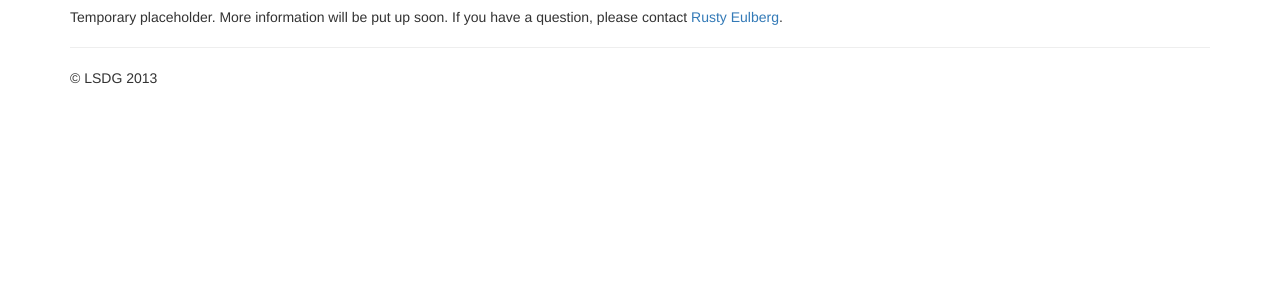
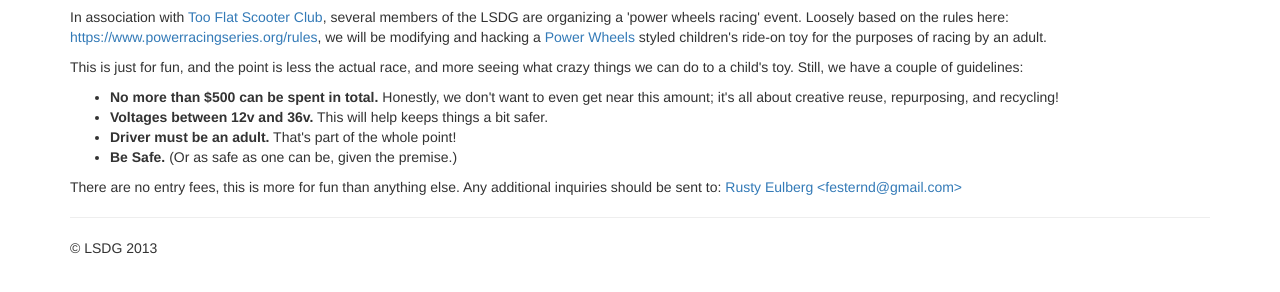
Before and after one commit to LSDG/lsdg-site, a website: page client/powerwheels.html in a window 1280 px wide. Shown: the part 232-524 px from the top of the page. Drawn offline with nearby package versions, Linux system fonts and the light colour scheme.

Commit message:
Added the details to the page.

```diff
--- a/client/powerwheels.html
+++ b/client/powerwheels.html
@@ -53,7 +53,21 @@
             </div>
 
             <h2>Power Wheels Racing</h2>
-            <p>Temporary placeholder. More information will be put up soon. If you have a question, please contact <a href="mailto:festernd@gmail.com">Rusty Eulberg</a>.</p>
+            <p>
+                In association with <a href="https://groups.google.com/forum/#!forum/too-flat-scooter-club">Too Flat Scooter Club</a>, several members of the LSDG are organizing a 'power wheels racing' event.
+                Loosely based on the rules here: <a href="https://www.powerracingseries.org/rules">https://www.powerracingseries.org/rules</a>, we will be modifying and hacking a <a href="http://en.wikipedia.orf/wiki/Power_Wheels">Power Wheels</a> styled
+                children's ride-on toy for the purposes of racing by an adult.
+            </p>
+            <p>This is just for fun, and the point is less the actual race, and more seeing what crazy things we can do to a child's toy. Still, we have a couple of guidelines:</p>
+            <ul>
+                <li><b>No more than $500 can be spent in total.</b> Honestly, we don't want to even get near this amount; it's all about creative reuse, repurposing, and recycling!</li>
+                <li><b>Voltages between 12v and 36v.</b> This will help keeps things a bit safer.</li>
+                <li><b>Driver must be an adult.</b> That's part of the whole point!</li>
+                <li><b>Be Safe.</b> (Or as safe as one can be, given the premise.)</li>
+            </ul>
+            <p>
+                There are no entry fees, this is more for fun than anything else. Any additional inquiries should be sent to: <a href="mailto:festernd@gmail.com">Rusty Eulberg &lt;festernd@gmail.com&gt;</a>
+            </p>
 
             <hr>
 
```
